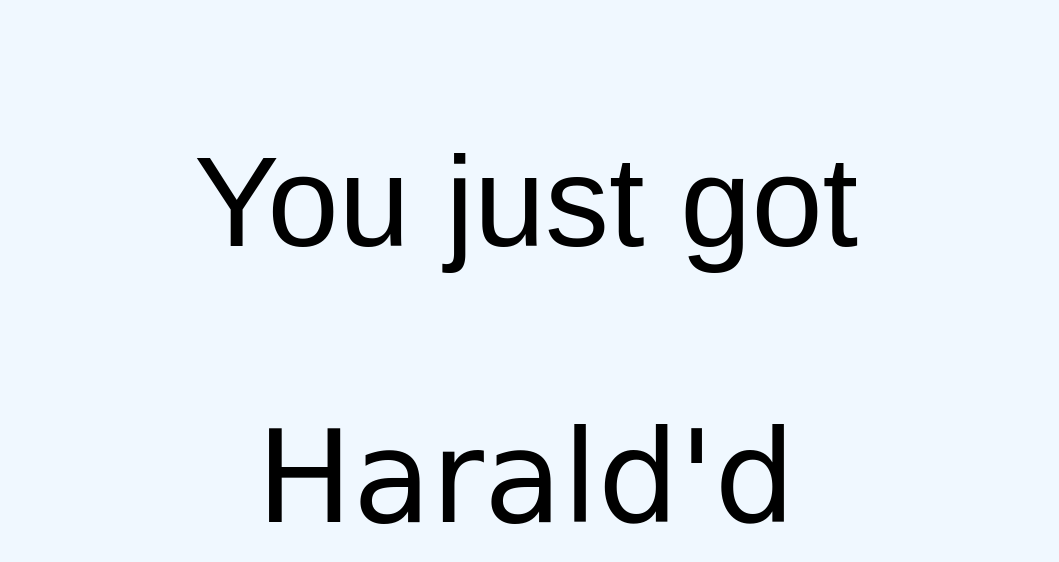
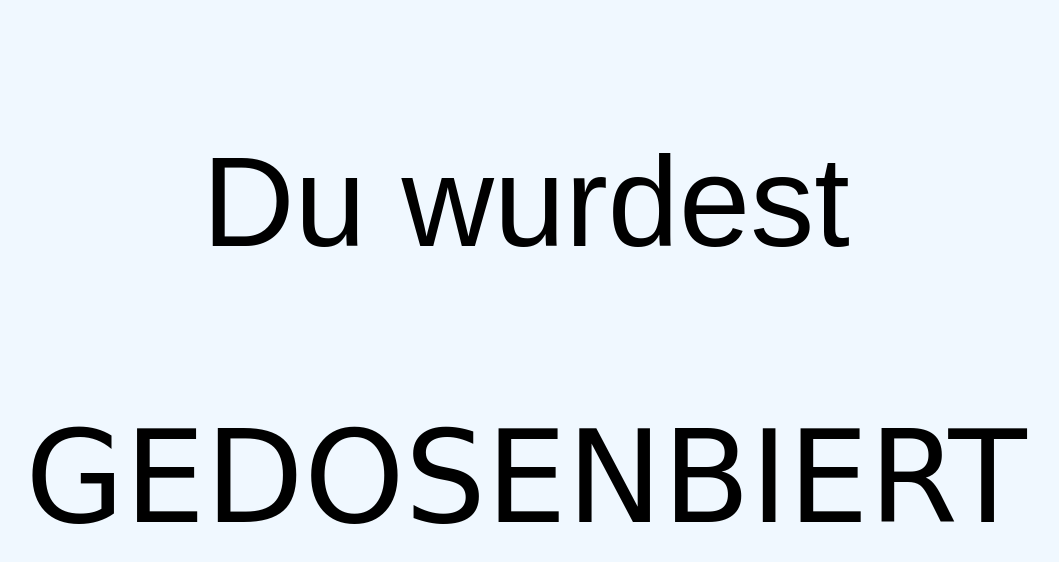
Before and after one commit to DanielDauersuff/DavidsTrash-Web, a plain HTML site: page harald2.html in a window 1280 px wide. Shown: the top 562 px of the page, without its empty margins (114-1173 px from the left). Drawn offline with Linux system fonts and the light colour scheme.

Commit message:
harald durch DOSENBIER ersetzt
FAXE AUF EWIG

```diff
--- a/harald2.html
+++ b/harald2.html
@@ -1,12 +1,17 @@
 <!DOCTYPE html>
 <html>
     <head>
-        <link rel="stylesheet" href="css/dt_css.css">
-        <title>Harald</title>
+        <meta charset="utf-8">
+        <title>Dosenbier</title>
     </head>
 
-    <body style="font-size: 8rem;">
-        <p>You just got</p>
-        <p style="font-family: cursive;">Harald'd</p>
+    <body style="font-size: 8rem; font-family: Arial, Helvetica, sans-serif; text-align: center; background-color: aliceblue;">
+        <p>Du wurdest</p>
+        <p style="font-family: cursive;">GEDOSENBIERT</p>
     </body>
+
+    <footer style="padding-top: 30em;">
+        <img src="img/das_objektiv_beste_dosenbier.jpg">
+        <p>FAXE AUF EWIG</p>
+    </footer>
 </html>
```
Also changed, not shown: img/das_objektiv_beste_dosenbier.jpg (added).
